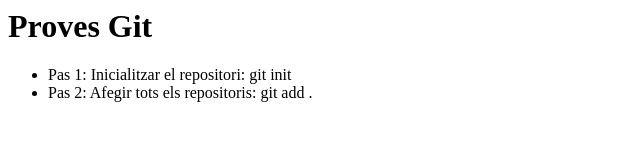
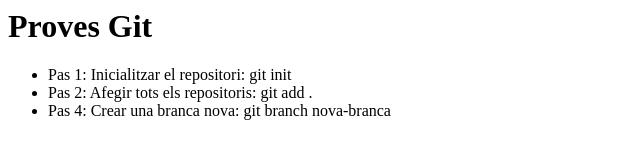
Before and after one commit to chimo69/proves-git, a plain HTML site: page index.html in a window 1280 px wide. Shown: the whole page, without its empty margins (0-640 px from the left). Drawn offline with Linux system fonts and the light colour scheme.

Commit message:
afegit pas 4

```diff
--- a/index.html
+++ b/index.html
@@ -2,4 +2,5 @@
 <ul>
 <li>Pas 1: Inicialitzar el repositori: git init</li>
 <li>Pas 2: Afegir tots els repositoris: git add .</li>
+<li>Pas 4: Crear una branca nova: git branch nova-branca</li>
 </ul>
```
